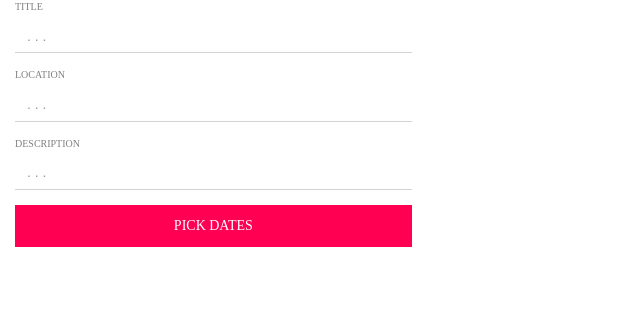
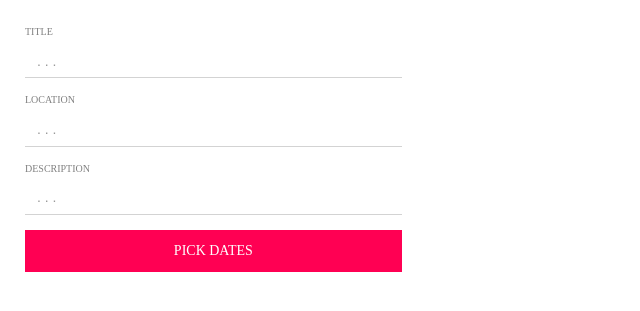
Before and after one commit to syked1/Polly_app, a Flask app: page /new_event in a window 1280 px wide. Shown: the part 52-363 px from the top of the page, without its empty margins (0-640 px from the left). Run offline with Flask 2, Linux system fonts and the light colour scheme; parts of the project's set-up code (start-up, migrations or seed data) failed here and were passed over; some libraries are stand-ins or nearby versions.

Commit message:
New event page - added padding to content to space out text.

```diff
--- a/pickle_app/static/new_event.css
+++ b/pickle_app/static/new_event.css
@@ -1,3 +1,9 @@
+#new-event-page-content{
+  padding-top: 25px;
+  padding-left: 25px;
+  padding-right: 25px;
+}
+
 #location{
   border: 0;
   box-shadow: none;
--- a/pickle_app/templates/new_event.html
+++ b/pickle_app/templates/new_event.html
@@ -6,8 +6,7 @@
 {%import "bootstrap/wtf.html" as wtf%}
 
 {% block content %}
-
-<div class="col-sm-4">
+<div class="col-sm-4" id="new-event-page-content">
 	<form action="" method="post" class="form" role="form">
 		{{ form.hidden_tag() }}
 		<div class="form-group  required">
```
